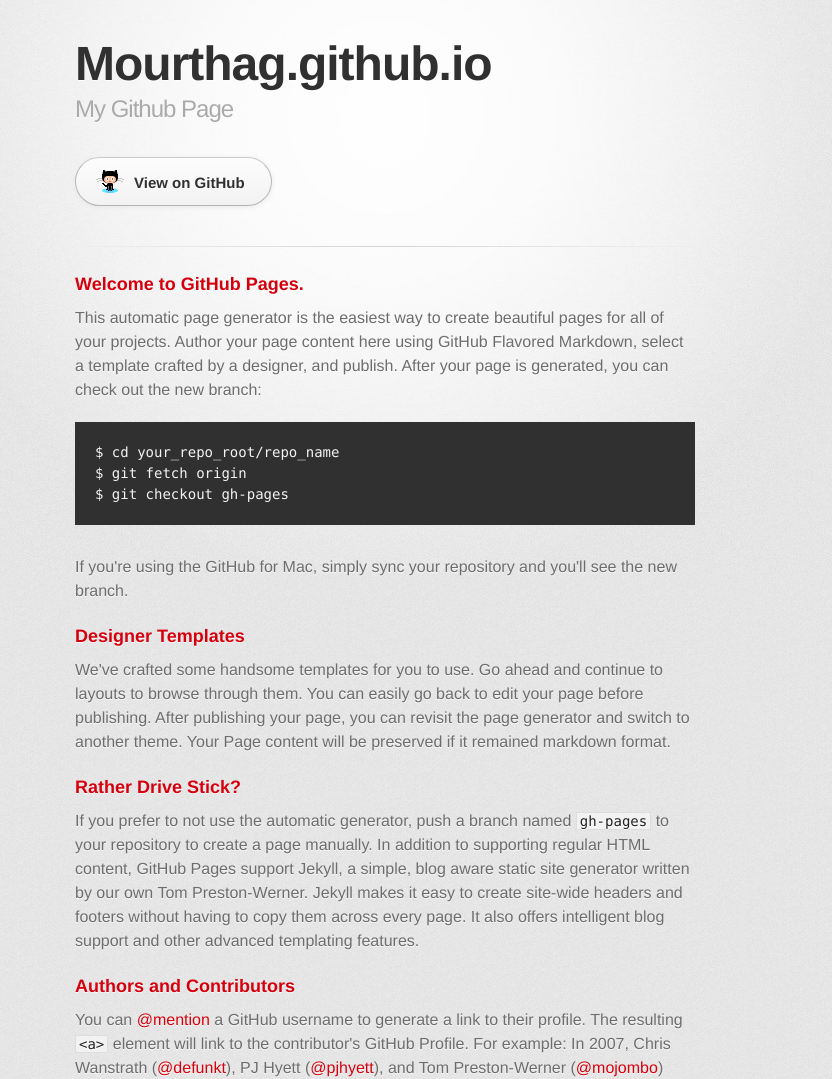
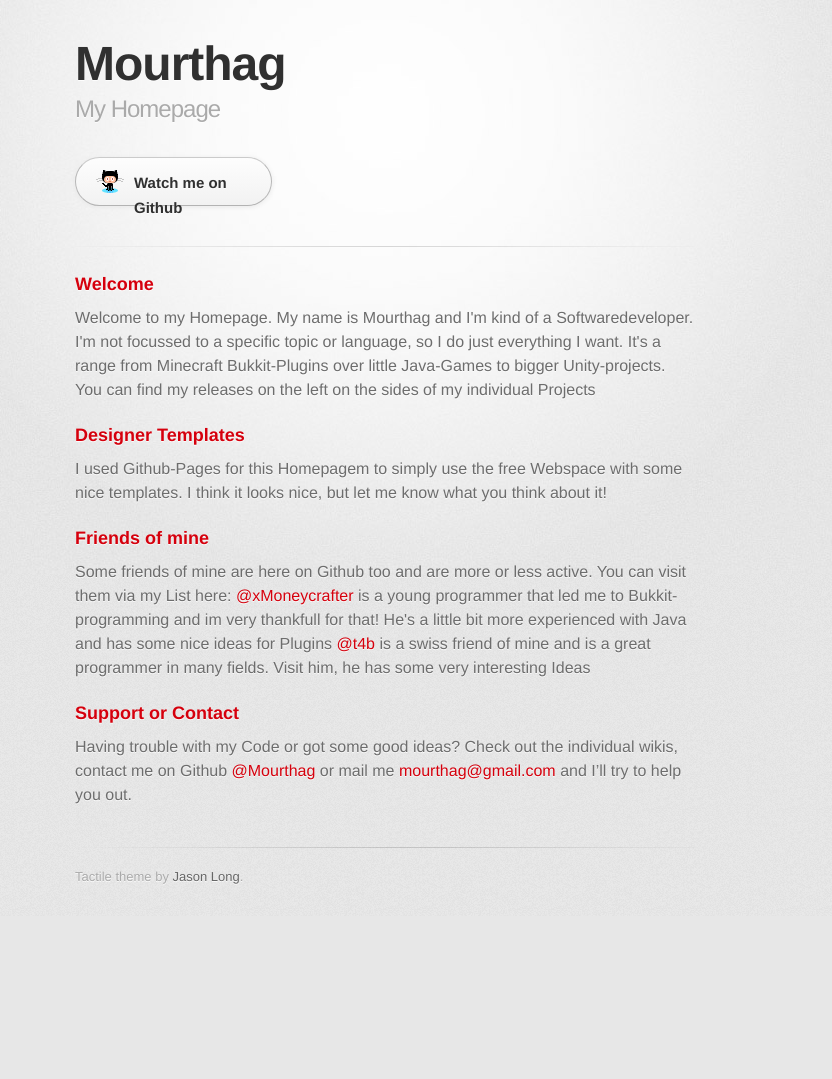
Before and after one commit to mourthag/mourthag.github.io, a plain HTML site: page index.html in a window 1280 px wide. Shown: the top 1079 px of the page, without its empty margins (255-1087 px from the left). After the commit the page ends 916 px from the top, so only its background shows below. Drawn offline with Linux system fonts and the light colour scheme; a web font is replaced by a local one.

Commit message:
Initial personisation
Initial Commit

```diff
--- a/index.html
+++ b/index.html
@@ -10,7 +10,7 @@
     <!--[if lt IE 9]>
     <script src="//html5shiv.googlecode.com/svn/trunk/html5.js"></script>
     <![endif]-->
-    <title>Mourthag.github.io by mourthag</title>
+    <title>Mourthag</title>
   </head>
 
   <body>
@@ -18,52 +18,43 @@
       <div class="inner">
 
         <header>
-          <h1>Mourthag.github.io</h1>
-          <h2>My Github Page</h2>
+          <h1>Mourthag</h1>
+          <h2>My Homepage</h2>
         </header>
 
         <section id="downloads" class="clearfix">
-          <a href="https://github.com/mourthag" id="view-on-github" class="button"><span>View on GitHub</span></a>
+          <a href="https://github.com/mourthag" id="view-on-github" class="button"><span>Watch me on Github</span></a>
         </section>
 
         <hr>
 
         <section id="main_content">
           <h3>
-<a name="welcome-to-github-pages" class="anchor" href="#welcome-to-github-pages"><span class="octicon octicon-link"></span></a>Welcome to GitHub Pages.</h3>
+<a name="welcome" class="anchor" href="#welcome"><span class="octicon octicon-link"></span></a>Welcome</h3>
 
-<p>This automatic page generator is the easiest way to create beautiful pages for all of your projects. Author your page content here using GitHub Flavored Markdown, select a template crafted by a designer, and publish. After your page is generated, you can check out the new branch:</p>
-
-<pre><code>$ cd your_repo_root/repo_name
-$ git fetch origin
-$ git checkout gh-pages
-</code></pre>
-
-<p>If you're using the GitHub for Mac, simply sync your repository and you'll see the new branch.</p>
+<p>Welcome to my Homepage. My name is Mourthag and I'm kind of a Softwaredeveloper. I'm not focussed to a specific topic or language, so I do just everything I want. It's a range from Minecraft Bukkit-Plugins over little Java-Games to bigger Unity-projects. You can find my releases on the left on the sides of my individual Projects</p>
 
 <h3>
 <a name="designer-templates" class="anchor" href="#designer-templates"><span class="octicon octicon-link"></span></a>Designer Templates</h3>
 
-<p>We've crafted some handsome templates for you to use. Go ahead and continue to layouts to browse through them. You can easily go back to edit your page before publishing. After publishing your page, you can revisit the page generator and switch to another theme. Your Page content will be preserved if it remained markdown format.</p>
+<p>I used Github-Pages for this Homepagem to simply use the free Webspace with some nice templates. I think it looks nice, but let me know what you think about it!</p>
 
 <h3>
-<a name="rather-drive-stick" class="anchor" href="#rather-drive-stick"><span class="octicon octicon-link"></span></a>Rather Drive Stick?</h3>
+<a name="authors-and-contributors" class="anchor" href="#authors-and-contributors"><span class="octicon octicon-link"></span></a>Friends of mine</h3>
 
-<p>If you prefer to not use the automatic generator, push a branch named <code>gh-pages</code> to your repository to create a page manually. In addition to supporting regular HTML content, GitHub Pages support Jekyll, a simple, blog aware static site generator written by our own Tom Preston-Werner. Jekyll makes it easy to create site-wide headers and footers without having to copy them across every page. It also offers intelligent blog support and other advanced templating features.</p>
+<p>Some friends of mine are here on Github too and are more or less active. You can visit them via my List here:
+<a href="https://github.com/xMoneycrafter" class="user-mention">@xMoneycrafter</a> is a young programmer that led me to Bukkit-programming and im very thankfull for that! He's a little bit more experienced with Java and has some nice ideas for Plugins
 
-<h3>
-<a name="authors-and-contributors" class="anchor" href="#authors-and-contributors"><span class="octicon octicon-link"></span></a>Authors and Contributors</h3>
-
-<p>You can <a href="https://github.com/blog/821" class="user-mention">@mention</a> a GitHub username to generate a link to their profile. The resulting <code>&lt;a&gt;</code> element will link to the contributor's GitHub Profile. For example: In 2007, Chris Wanstrath (<a href="https://github.com/defunkt" class="user-mention">@defunkt</a>), PJ Hyett (<a href="https://github.com/pjhyett" class="user-mention">@pjhyett</a>), and Tom Preston-Werner (<a href="https://github.com/mojombo" class="user-mention">@mojombo</a>) founded GitHub.</p>
+<a href="https://github.com/TT44bb" class="user-mention">@t4b</a> is a swiss friend of mine and is a great programmer in many fields. Visit him, he has some very interesting Ideas</p>
 
 <h3>
 <a name="support-or-contact" class="anchor" href="#support-or-contact"><span class="octicon octicon-link"></span></a>Support or Contact</h3>
 
-<p>Having trouble with Pages? Check out the documentation at <a href="http://help.github.com/pages">http://help.github.com/pages</a> or contact <a href="mailto:support@github.com">support@github.com</a> and we’ll help you sort it out.</p>
+<p>Having trouble with my Code or got some good ideas? Check out the individual wikis, contact me on Github <a href="https://github.com/mourthag" class="user-mention">@Mourthag</a> or mail me <a href="mailto:mourthag@gmail.com">mourthag@gmail.com</a> and I’ll try to help you out.</p>
         </section>
 
         <footer>
-          This page was generated by <a href="http://pages.github.com">GitHub Pages</a>. Tactile theme by <a href="https://twitter.com/jasonlong">Jason Long</a>.
+Tactile theme by <a href="https://twitter.com/jasonlong">Jason Long</a>.
         </footer>
 
 
```
